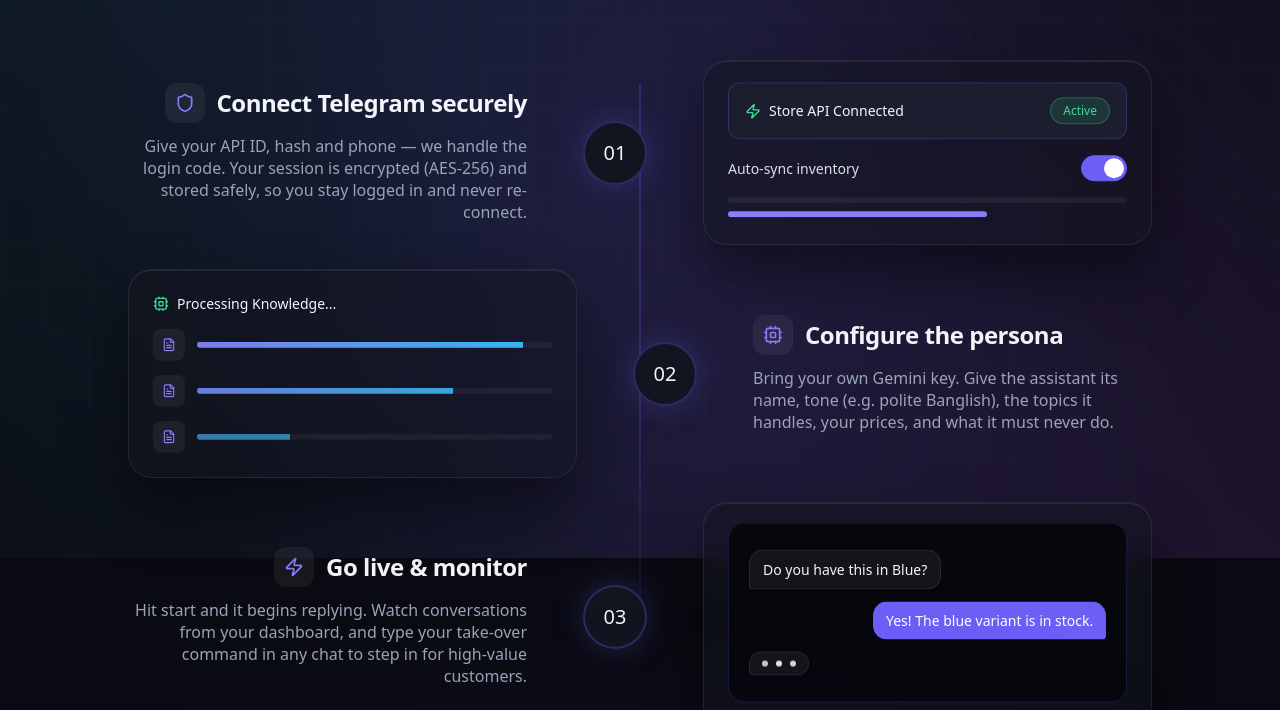
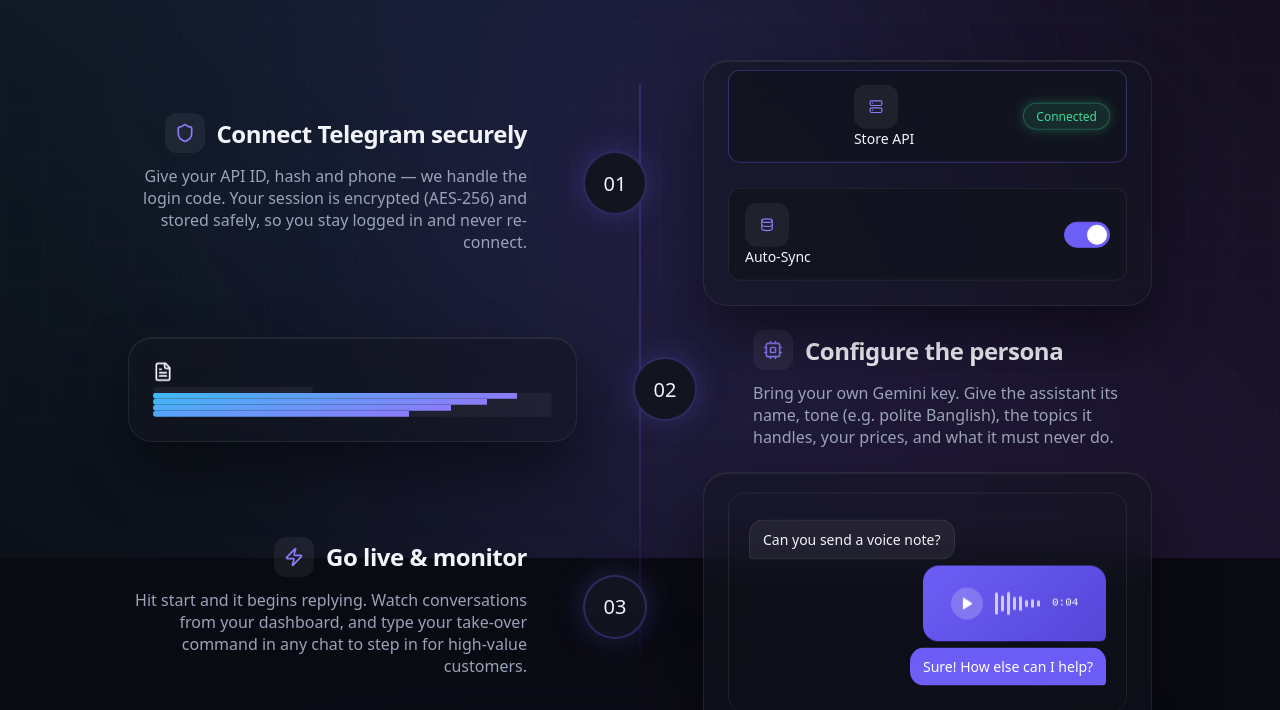
Before and after one commit to contentmanagement79-beep/Telegram-Automation, a Next.js app: page /how-it-works in a window 1280 px wide. Shown: the part 242-952 px from the top of the page. Built offline with nearby package versions, Linux system fonts and the light colour scheme; no server answers; a web font is replaced by a local one.

Commit message:
Update page.tsx

```diff
--- a/src/app/how-it-works/page.tsx
+++ b/src/app/how-it-works/page.tsx
@@ -1,5 +1,5 @@
 import type { Metadata } from "next";
-import { Shield, Cpu, Zap, CheckCircle2, FileText, MessageSquare } from "lucide-react";
+import { Shield, Cpu, Zap, Database, Server, CheckCircle2, Play, Mic, FileText } from "lucide-react";
 import { Reveal } from "@/components/ui/reveal";
 import { Cta } from "@/components/sections/cta";
 import { steps, BRAND } from "@/lib/site";
@@ -9,73 +9,94 @@
 
 const icons = [Shield, Cpu, Zap];
 
-// Custom Component for Animated Step Cards
 const StepVisual = ({ index }: { index: number }) => {
   if (index === 0) {
-    // Step 1: Configuration & Connection Animation
+    // Step 1: Glowing Server Connection
     return (
-      <div className="float" style={{ animationDuration: "5s" }}>
-        <div className="key-row" style={{ marginBottom: "16px", background: "var(--surface-2)", borderColor: "rgba(109, 94, 246, 0.3)" }}>
-          <span style={{ color: "var(--text)", fontWeight: 500, fontSize: "14px", display: "flex", alignItems: "center", gap: "8px" }}>
-            <Zap size={16} className="mint" /> Store API Connected
-          </span>
-          <span className="badge-ok">Active</span>
+      <div className="relative z-10 w-full h-full flex flex-col justify-center gap-4 py-2">
+        <div className="absolute top-1/2 left-1/2 -translate-x-1/2 -translate-y-1/2 w-full h-full bg-[rgba(109,94,246,0.15)] blur-[60px] rounded-full -z-10" />
+
+        <div className="key-row float relative overflow-hidden" style={{ background: "rgba(18, 20, 31, 0.8)", borderColor: "rgba(109, 94, 246, 0.4)", animationDuration: "4s" }}>
+          <div className="absolute inset-0" style={{ background: "linear-gradient(90deg, transparent, rgba(109,94,246,0.1), transparent)", animation: "shimmer 2.5s infinite" }} />
+          <div className="flex items-center gap-3 relative z-10">
+            <div className="feat-icon !w-8 !h-8 !rounded-lg"><Server size={14} /></div>
+            <div style={{ color: "var(--text)", fontSize: "14px", fontWeight: 500 }}>Store API</div>
+          </div>
+          <span className="badge-ok relative z-10" style={{ boxShadow: "0 0 12px rgba(61,220,151,0.3)" }}>Connected</span>
         </div>
-        <div className="switch-row" style={{ border: "none", padding: 0, marginBottom: "16px" }}>
-          <span style={{ color: "var(--text)", fontSize: "14px", opacity: 0.9 }}>Auto-sync inventory</span>
-          <div className="switch on"><div className="switch-knob" /></div>
-        </div>
-        <div style={{ display: "flex", flexDirection: "column", gap: "8px" }}>
-          <div className="step-bar" style={{ width: "100%", height: "6px", margin: 0, background: "var(--white-06)" }} />
-          <div className="step-bar" style={{ width: "65%", height: "6px", margin: 0, background: "var(--violet-soft)" }} />
+
+        <div className="key-row float relative overflow-hidden" style={{ background: "rgba(18, 20, 31, 0.8)", borderColor: "var(--line)", animationDuration: "5s", animationDelay: "0.5s" }}>
+          <div className="flex items-center gap-3">
+            <div className="feat-icon !w-8 !h-8 !rounded-lg !bg-[var(--white-05)] !text-[var(--text)]"><Database size={14} /></div>
+            <div style={{ color: "var(--text)", fontSize: "14px" }}>Auto-Sync</div>
+          </div>
+          <div className="switch on shadow-[0_0_12px_rgba(109,94,246,0.5)]">
+            <div className="switch-knob" />
+          </div>
         </div>
       </div>
     );
   }
 
   if (index === 1) {
-    // Step 2: Training / Processing Animation
+    // Step 2: AI Document Scanning (Laser Effect)
     return (
-      <div className="float" style={{ animationDirection: "reverse", animationDuration: "6s" }}>
-        <div style={{ color: "var(--text)", fontSize: "14px", fontWeight: 500, marginBottom: "16px", display: "flex", alignItems: "center", gap: "8px" }}>
-          <Cpu size={16} className="mint" /> Processing Knowledge...
-        </div>
-        <div style={{ display: "flex", flexDirection: "column", gap: "14px" }}>
-          {[1, 2, 3].map((num) => (
-            <div key={num} style={{ display: "flex", alignItems: "center", gap: "12px" }}>
-              <div className="feat-icon" style={{ width: "32px", height: "32px", borderRadius: "8px", flexShrink: 0 }}>
-                <FileText size={14} />
+      <div className="relative z-10 w-full flex items-center justify-center py-4">
+        <div className="absolute top-1/2 left-1/2 -translate-x-1/2 -translate-y-1/2 w-48 h-48 bg-[rgba(56,189,248,0.1)] blur-[50px] rounded-full -z-10" />
+
+        <div className="float relative border border-[var(--line)] rounded-xl p-4 bg-[var(--surface-2)] w-full max-w-[240px] overflow-hidden" style={{ animationDuration: "6s" }}>
+          {/* Scanning Laser Line */}
+          <div className="absolute left-0 right-0 h-[2px] bg-[var(--sky)] shadow-[0_0_15px_3px_rgba(56,189,248,0.5)] z-20" style={{ animation: "scanLaser 2.5s ease-in-out infinite" }} />
+
+          <div className="flex items-center gap-3 mb-4 opacity-80">
+            <FileText size={20} className="text-[var(--sky)]" />
+            <div style={{ height: "6px", width: "40%", background: "var(--white-06)", borderRadius: "4px" }} />
+          </div>
+
+          <div className="flex flex-col gap-3">
+            {[1, 2, 3, 4].map((i) => (
+              <div key={i} className="flex gap-2 items-center">
+                <div style={{ height: "6px", flex: 1, background: "var(--white-05)", borderRadius: "4px", overflow: "hidden" }}>
+                  <div style={{ height: "100%", width: "100%", background: "linear-gradient(90deg, var(--sky), var(--violet-soft))", animation: `fillBar 2s ease-out infinite alternate ${i * 0.2}s` }} />
+                </div>
               </div>
-              <div style={{ flex: 1, height: "6px", background: "var(--white-05)", borderRadius: "99px", overflow: "hidden" }}>
-                <div style={{
-                  height: "100%",
-                  background: "linear-gradient(90deg, var(--violet-soft), var(--sky))",
-                  animation: `loadBar 2s cubic-bezier(0.4, 0, 0.2, 1) infinite alternate ${num * 0.4}s`
-                }} />
-              </div>
-            </div>
-          ))}
+            ))}
+          </div>
         </div>
       </div>
     );
   }
 
   if (index === 2) {
-    // Step 3: Live Chat & Typing Animation
+    // Step 3: Live Voice & Text Automation
     return (
-      <div className="float" style={{ animationDuration: "7s" }}>
-        <div className="convo" style={{ margin: 0, background: "var(--bg-900)", borderColor: "rgba(109, 94, 246, 0.2)" }}>
+      <div className="relative z-10 w-full float" style={{ animationDuration: "7s" }}>
+        <div className="absolute top-1/2 left-1/2 -translate-x-1/2 -translate-y-1/2 w-full h-full bg-[rgba(168,85,247,0.15)] blur-[60px] rounded-full -z-10" />
+
+        <div className="convo !m-0 !bg-[rgba(6,7,12,0.6)] !border-[rgba(109,94,246,0.3)] backdrop-blur-md shadow-2xl">
           <div className="msg-row left">
-            <div className="msg cust" style={{ animation: "msg-pop 0.5s both", color: "var(--text)" }}>Do you have this in Blue?</div>
+            <div className="msg cust !text-[var(--text)]" style={{ animation: "msg-pop 0.4s both" }}>Can you send a voice note?</div>
           </div>
-          <div className="msg-row right" style={{ marginTop: "12px" }}>
-            <div className="msg bot" style={{ animation: "msg-pop 0.5s 1.5s both" }}>Yes! The blue variant is in stock.</div>
+
+          <div className="msg-row right mt-3">
+            <div className="bubble bot !max-w-full" style={{ animation: "msg-pop 0.4s 1s both" }}>
+              <div className="voice">
+                <div className="voice-btn bot shadow-[0_0_12px_rgba(255,255,255,0.4)]">
+                  <Play size={14} fill="currentColor" />
+                </div>
+                <div className="wave">
+                  {[1,2,3,4,5,6,7,8].map((w) => (
+                    <div key={w} className="wave-bar bot" style={{ animationDelay: `${w * 0.1}s`, height: w % 2 === 0 ? '16px' : '24px' }} />
+                  ))}
+                </div>
+                <div className="dur">0:04</div>
+              </div>
+            </div>
           </div>
-          <div className="msg-row left" style={{ marginTop: "12px" }}>
-            <div className="indi left" style={{ padding: "8px 12px", animation: "msg-pop 0.5s 3s both" }}>
-              <div className="typing-dot" />
-              <div className="typing-dot" style={{ animationDelay: "0.2s" }} />
-              <div className="typing-dot" style={{ animationDelay: "0.4s" }} />
+
+          <div className="msg-row right mt-2">
+            <div className="msg bot !bg-[var(--violet-deep)] !text-white" style={{ animation: "msg-pop 0.4s 2s both" }}>
+              Sure! How else can I help?
             </div>
           </div>
         </div>
@@ -86,15 +107,24 @@
   return null;
 };
 
-
 export default function HowItWorksPage() {
   return (
     <>
-      {/* Custom Keyframes for the data loading bar */}
+      {/* Advanced Custom Keyframes for WOW Effect */}
       <style dangerouslySetInnerHTML={{ __html: `
-        @keyframes loadBar {
-          0% { transform: translateX(-100%); opacity: 0.5; }
-          100% { transform: translateX(0%); opacity: 1; }
+        @keyframes shimmer {
+          0% { transform: translateX(-100%); }
+          100% { transform: translateX(100%); }
+        }
+        @keyframes scanLaser {
+          0% { top: 0%; opacity: 0; }
+          10% { opacity: 1; }
+          90% { opacity: 1; }
+          100% { top: 100%; opacity: 0; }
+        }
+        @keyframes fillBar {
+          0% { transform: translateX(-100%); }
+          100% { transform: translateX(0%); }
         }
       `}} />
 
@@ -118,8 +148,8 @@
                   </div>
                   <div className="step-num">{s.num}</div>
 
-                  {/* Detailed Animated Box */}
-                  <div className="step-card glass">
+                  {/* Step Card with Glass-Hover Effect */}
+                  <div className="step-card glass glass-hover relative">
                     <StepVisual index={i} />
                   </div>
 
```
